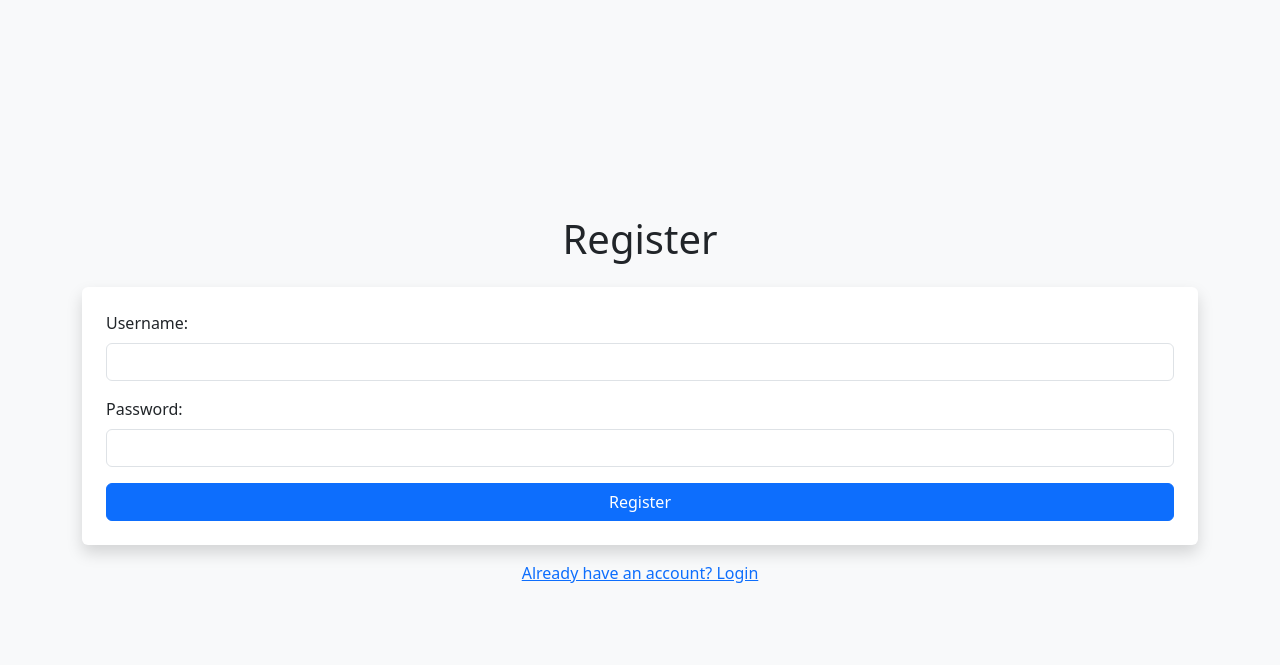
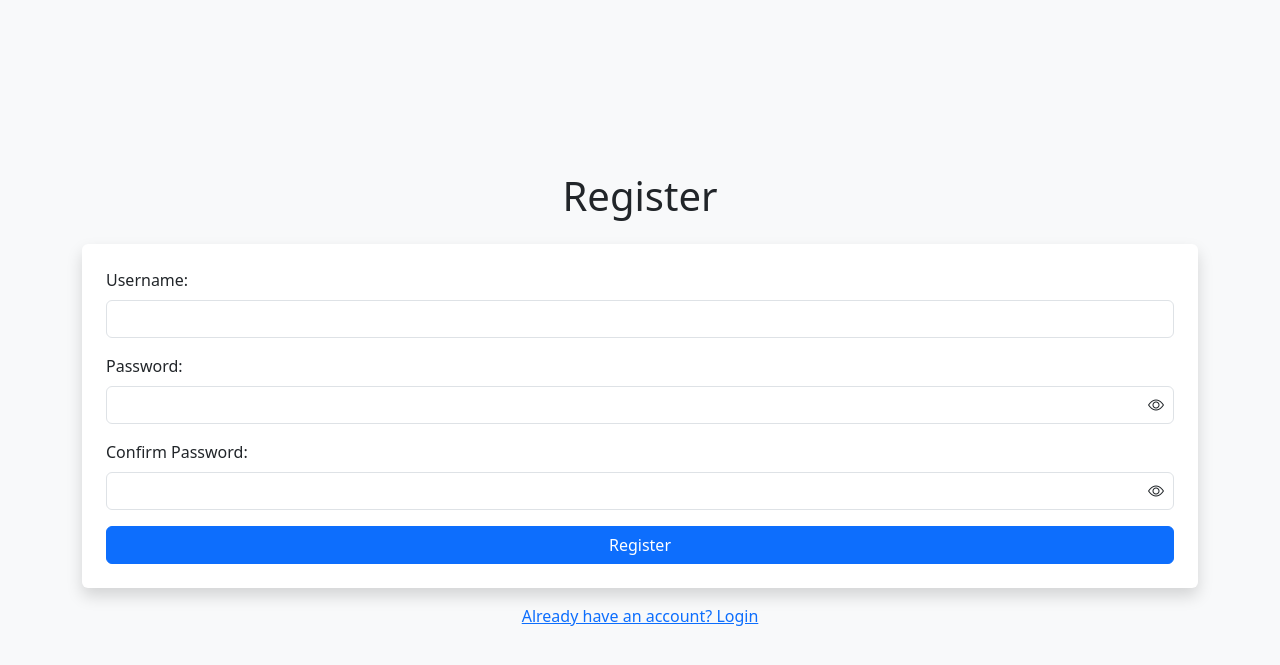
Before and after one commit to umutayaz658/Utility, a Django app: page /register/ in a window 1280 px wide. Shown: the top 665 px of the page. Run offline with Django 5.2, Linux system fonts and the light colour scheme.

```diff
--- a/app/templates/user/register.html
+++ b/app/templates/user/register.html
@@ -5,6 +5,7 @@
     <meta name="viewport" content="width=device-width, initial-scale=1.0">
     <title>Register</title>
     <link href="https://cdn.jsdelivr.net/npm/bootstrap@5.3.3/dist/css/bootstrap.min.css" rel="stylesheet">
+    <link rel="stylesheet" href="https://cdnjs.cloudflare.com/ajax/libs/bootstrap-icons/1.5.0/font/bootstrap-icons.min.css">
 </head>
 <body class="d-flex align-items-center justify-content-center vh-100 bg-light">
     <div class="container">
@@ -20,9 +21,15 @@
                 <label for="username" class="form-label">Username:</label>
                 <input type="text" id="username" name="username" class="form-control" required>
             </div>
-            <div class="mb-3">
+            <div class="mb-3 position-relative">
                 <label for="password" class="form-label">Password:</label>
                 <input type="password" id="password" name="password" class="form-control" required>
+                <i id="togglePassword" class="bi bi-eye position-absolute" style="top: 55%; right: 10px; cursor: pointer;"></i>
+            </div>
+            <div class="mb-3 position-relative">
+                <label for="confirm_password" class="form-label">Confirm Password:</label>
+                <input type="password" id="confirm_password" name="confirm_password" class="form-control" required>
+                <i id="toggleConfirmPassword" class="bi bi-eye position-absolute" style="top: 55%; right: 10px; cursor: pointer;"></i>
             </div>
             <button type="submit" class="btn btn-primary w-100">Register</button>
         </form>
@@ -33,5 +40,42 @@
     </div>
 
     <script src="https://cdn.jsdelivr.net/npm/bootstrap@5.3.3/dist/js/bootstrap.bundle.min.js"></script>
+
+    <script>
+        const togglePassword = document.querySelector('#togglePassword');
+        const passwordField = document.querySelector('#password');
+        const toggleConfirmPassword = document.querySelector('#toggleConfirmPassword');
+        const confirmPasswordField = document.querySelector('#confirm_password');
+
+        togglePassword.addEventListener('click', function () {
+            // Toggle the type attribute
+            const type = passwordField.getAttribute('type') === 'password' ? 'text' : 'password';
+            passwordField.setAttribute('type', type);
+
+            // Toggle the icon
+            this.classList.toggle('bi-eye');
+            this.classList.toggle('bi-eye-slash');
+        });
+
+        toggleConfirmPassword.addEventListener('click', function () {
+            // Toggle the type attribute
+            const type = confirmPasswordField.getAttribute('type') === 'password' ? 'text' : 'password';
+            confirmPasswordField.setAttribute('type', type);
+
+            // Toggle the icon
+            this.classList.toggle('bi-eye');
+            this.classList.toggle('bi-eye-slash');
+        });
+
+        document.querySelector('form').addEventListener('submit', function (e) {
+            const password = passwordField.value;
+            const confirmPassword = confirmPasswordField.value;
+
+            if (password !== confirmPassword) {
+                e.preventDefault();
+                alert("Passwords do not match");
+            }
+        });
+    </script>
 </body>
 </html>
```
Also changed, not shown: app/templates/user/login.html (+19 -1 lines).
